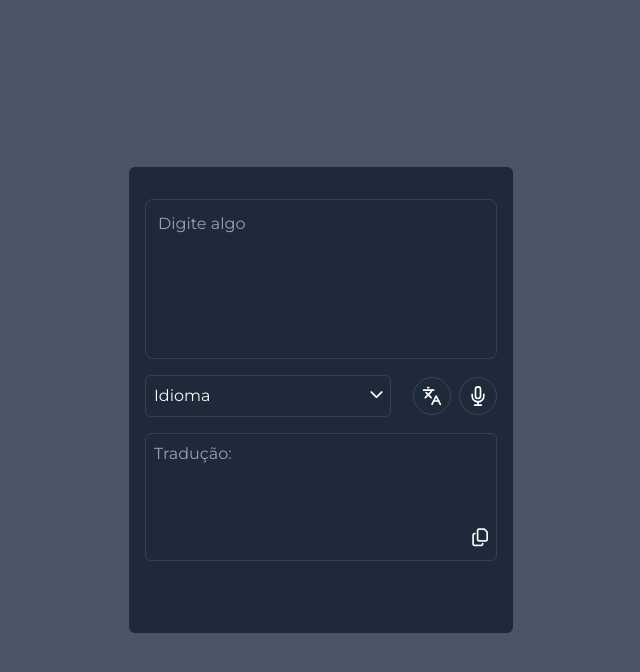
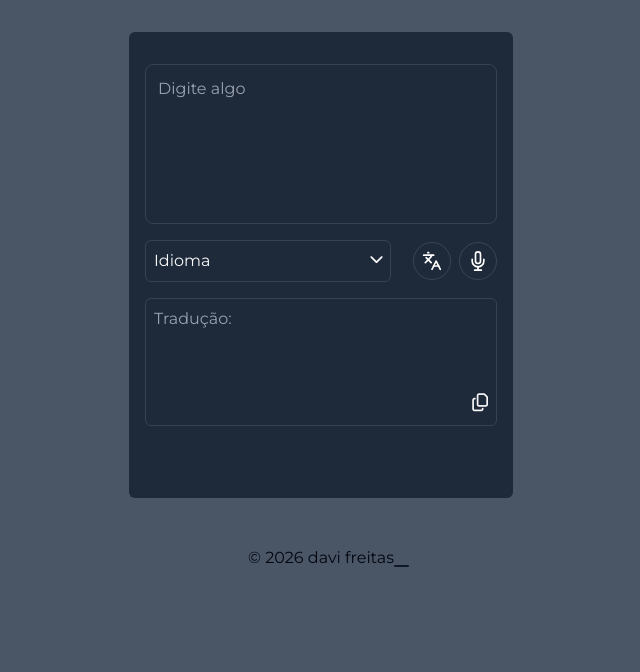
Before and after one commit to davifreitasr/translate, a website: page index.html in a window 1280 px wide. Shown: the whole page, without its empty margins (319-959 px from the left). Drawn offline with Linux system fonts and the light colour scheme; a web font is replaced by a local one.

Commit message:
update css pt.1

```diff
--- a/assets/styles.css
+++ b/assets/styles.css
@@ -71,3 +71,7 @@ body {
 .msg.active {
     opacity: 1;
 }
+
+.copyright::after {
+    animation: blink 2000ms infinite linear;
+}
--- a/index.html
+++ b/index.html
@@ -11,9 +11,9 @@
     <script src="assets/script.js" defer></script>
     <title>Tradutor</title>
 </head>
-<body class="bg-gray-600 w-full h-screen">
+<body class="bg-gray-600 w-full h-fit md:mt-8">
     <main>
-        <div class="flex justify-center items-center w-full h-screen">
+        <div class="flex justify-center items-center w-full h-[95vh] md:h-fit">
             <div class="bg-gray-800 text-[#f9f9f9] flex flex-col justify-center gap-4 py-8 px-4 w-[90%] md:w-[30%] rounded-md cursor-default">
                 <div class="flex w-full">
                     <textarea
@@ -73,5 +73,11 @@
             </div>
         </div>
     </main>
+
+    <footer>
+        <div class="text-gray-950 text-center mt-0 md:mt-12 select-none">
+            <span class="copyright relative after:content-[''] after:absolute after:bottom-0 -after:right-2 after:w-[10%] after:bg-gray-900 after:h-0.5 after:rounded-lg">&copy; 2026 davi freitas</span>
+        </div>
+    </footer>
 </body>
 </html>
```
Also changed, not shown: output.css.
